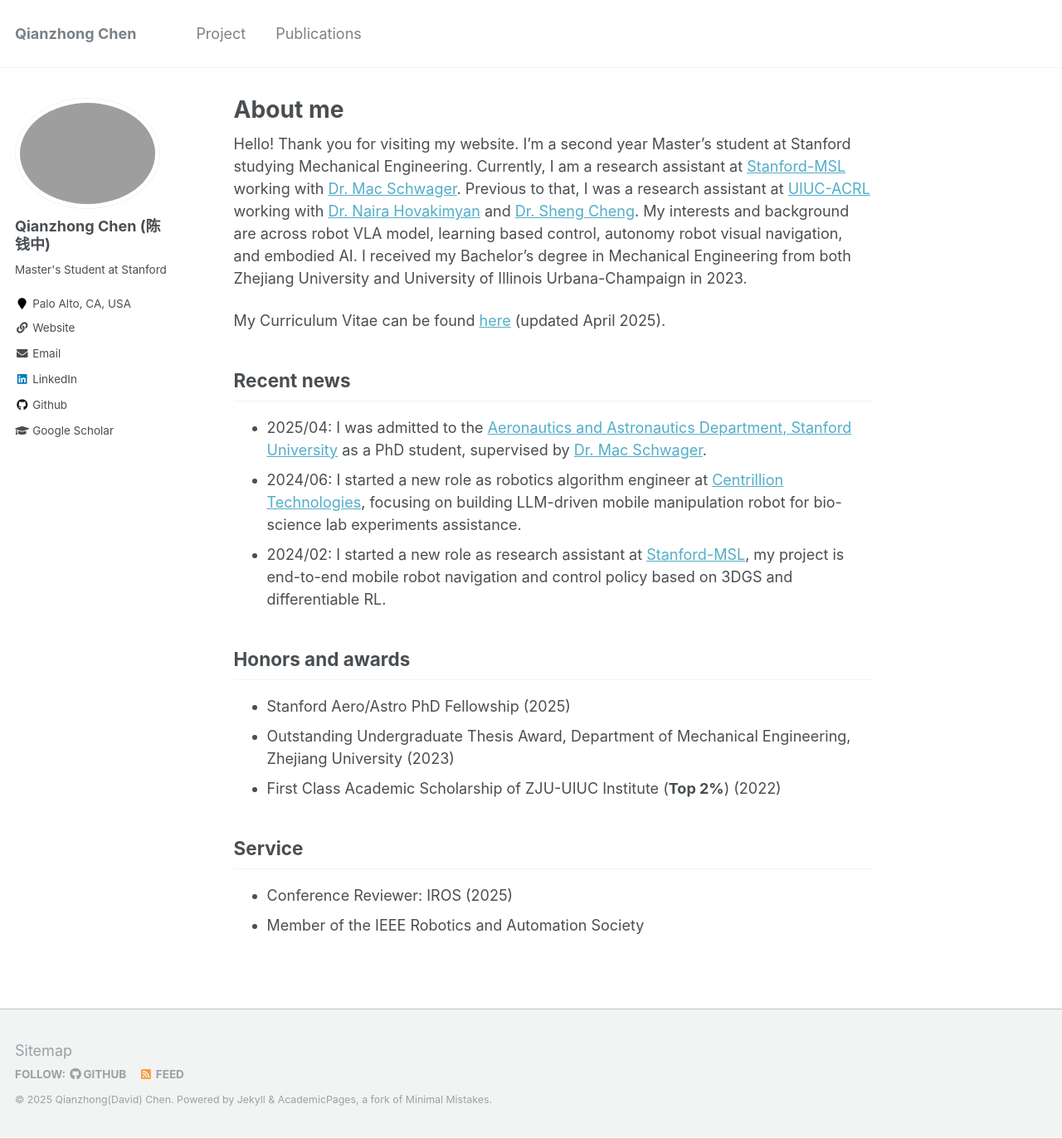
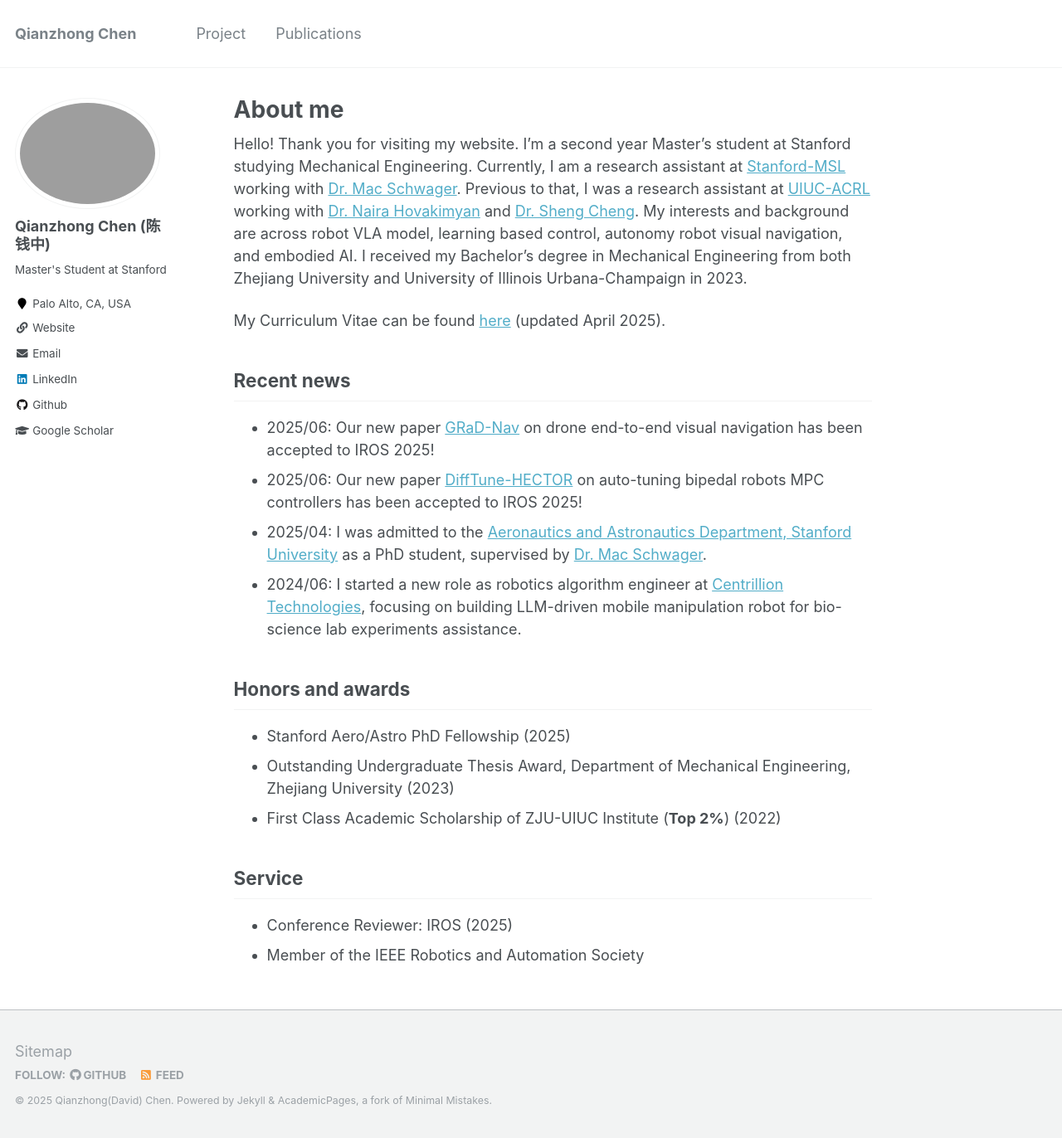
Before and after one commit to Qianzhong-Chen/Qianzhong-Chen.github.io, a Jekyll site: the page built from _pages/about.md, in a window 1280 px wide and 1372 px high. Shown: the whole window at 83% size. Built offline with Jekyll 4.4.1, drawn with Linux system fonts in a browser that asks for light colours.

Commit message:
update 25/06 IROS accepted

```diff
--- a/_config.yml
+++ b/_config.yml
@@ -82,7 +82,7 @@ social:
 author:
   name             : "Qianzhong Chen
   (陈钱中)"
-  avatar           : "bio_cqz.jpg"
+  avatar           : "bio_cqz_stanford.jpg"
   bio              : "Master's Student at Stanford"
   location         : "Palo Alto, CA, USA"
   employer         :
--- a/_pages/about.md
+++ b/_pages/about.md
@@ -13,10 +13,12 @@ My Curriculum Vitae can be found [here](https://drive.google.com/file/d/1C-ZETuK
 
 Recent news
 ------
-
+* 2025/06: Our new paper [GRaD-Nav](https://qianzhong-chen.github.io/gradnav.github.io/) on drone end-to-end visual navigation has been accepted to IROS 2025!
+* 2025/06: Our new paper [DiffTune-HECTOR](https://sites.google.com/view/difftune-hector/home) on auto-tuning bipedal robots MPC controllers has been accepted to IROS 2025!
 * 2025/04: I was admitted to the [Aeronautics and Astronautics Department, Stanford University](https://aa.stanford.edu) as a PhD student, supervised by [Dr. Mac Schwager](https://web.stanford.edu/~schwager/).
 * 2024/06: I started a new role as robotics algorithm engineer at [Centrillion Technologies](https://www.centrilliontech.com/), focusing on building LLM-driven mobile manipulation robot for bio-science lab experiments assistance.
-* 2024/02: I started a new role as research assistant at [Stanford-MSL](https://msl.stanford.edu/), my project is end-to-end mobile robot navigation and control policy based on 3DGS and differentiable RL.
+
+<!-- * 2024/02: I started a new role as research assistant at [Stanford-MSL](https://msl.stanford.edu/), my project is end-to-end mobile robot navigation and control policy based on 3DGS and differentiable RL. -->
 
 <!-- * 2023/10: I present my RA-L paper on [IROS 2023](https://ieee-iros.org/), my poster can be found [here](https://drive.google.com/file/d/1kgR-Wkw_1a_R67KK-74c22X9KeGUi6sc/view?usp=drive_link), with some event photos [photo1](https://drive.google.com/file/d/1ewSDxctsEqfInZprZgRUn82ginDMWBJq/view?usp=drive_link) [photo2](https://drive.google.com/file/d/1Xq9Uasjo0LTI3LR7Ays0lBjOwlJr5lix/view?usp=drive_link)
 * 2023/09: I started my Master of Science in Mechanical Engineering at Stanford University
--- a/talkmap.py
+++ b/talkmap.py
@@ -1,5 +1,3 @@
-
-
 # # Leaflet cluster map of talk locations
 #
 # (c) 2016-2017 R. Stuart Geiger, released under the MIT license
```
Also changed, not shown: _pages/publications.md (+23 -8 lines), _pages/grad_nav_pp.png (added), images/publications/grad_nav_pp.png (added), 1 other file.
